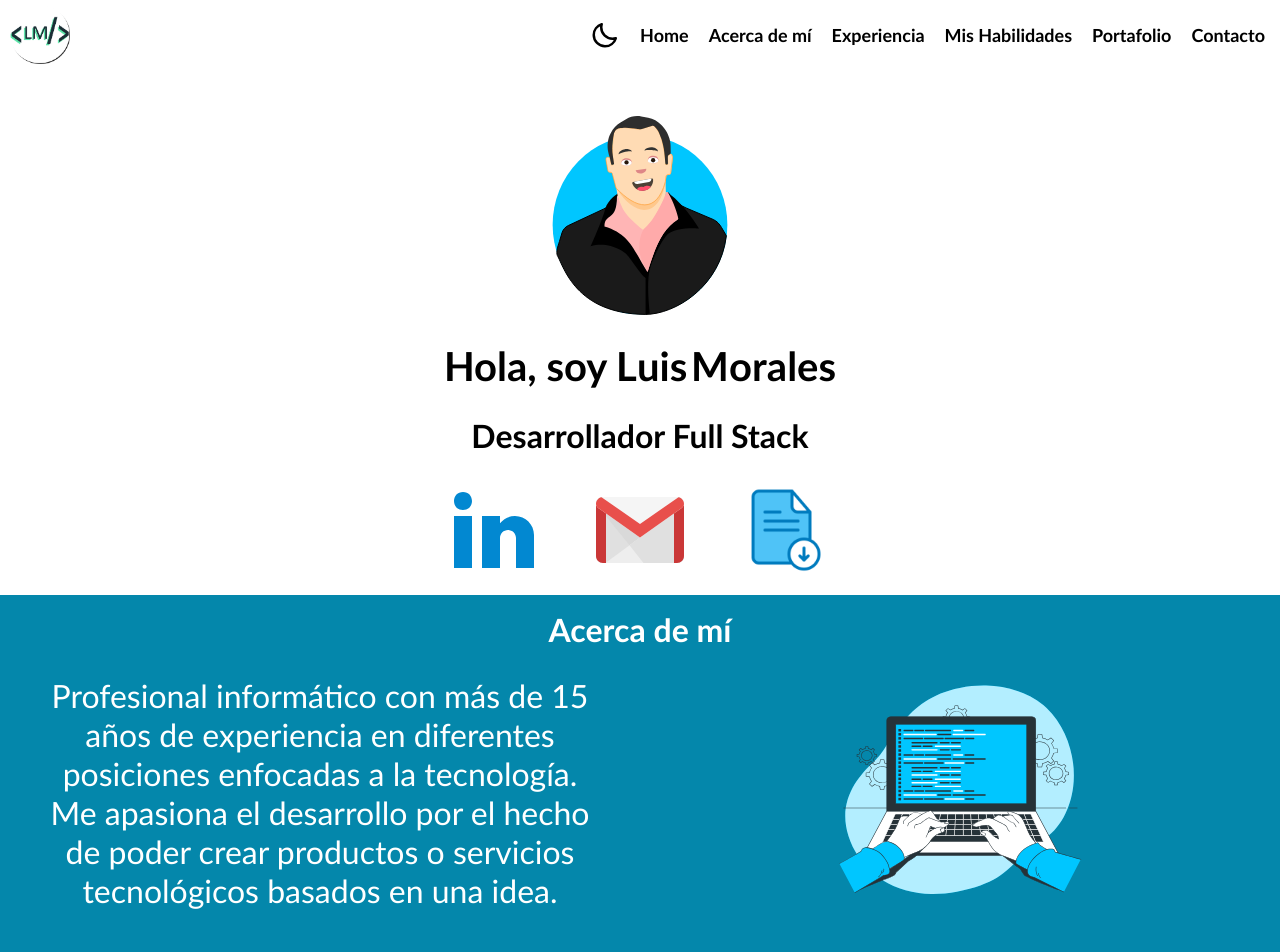
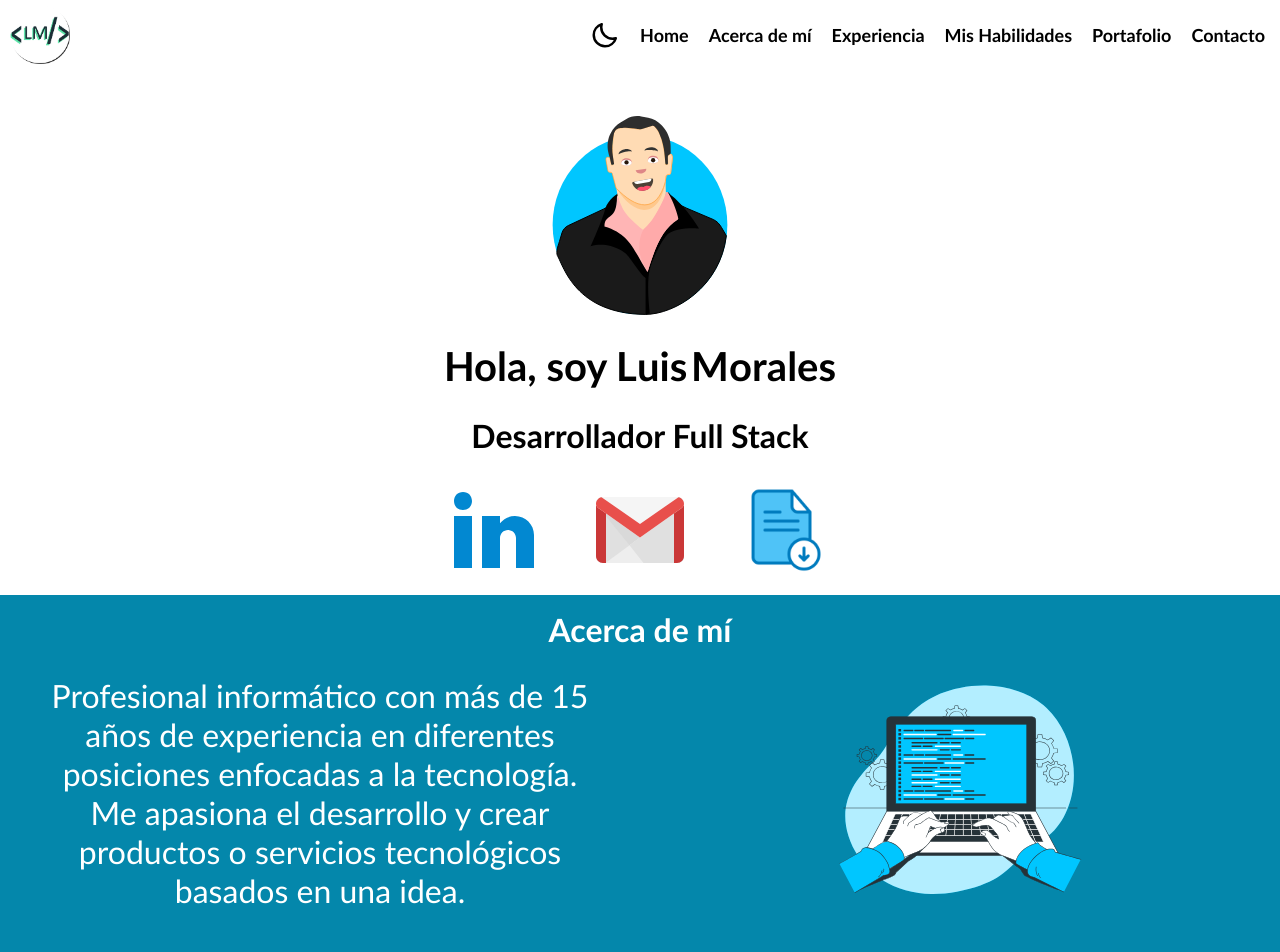
Before and after one commit to luisfernandob87/portafolio, a React (Vite) app: page / in a window 1280 px wide. Shown: the top 952 px of the page. Built offline with nearby package versions, Linux system fonts and the light colour scheme.

Commit message:
updated 02/11/2022

```diff
--- a/src/components/AcercaDeMi.jsx
+++ b/src/components/AcercaDeMi.jsx
@@ -9,8 +9,8 @@ const AcercaDeMi = () => {
         <p>
           Profesional informático con más de 15 años de experiencia en
           diferentes posiciones enfocadas a la tecnología. Me apasiona el
-          desarrollo por el hecho de poder crear productos o servicios
-          tecnológicos basados en una idea.
+          desarrollo y crear productos o servicios tecnológicos basados en una
+          idea.
         </p>
         <img src={programando} alt="Imagen_programando" />
       </div>
```
Also changed, not shown: 1 other file (tests, documents, lock files or other folders).
